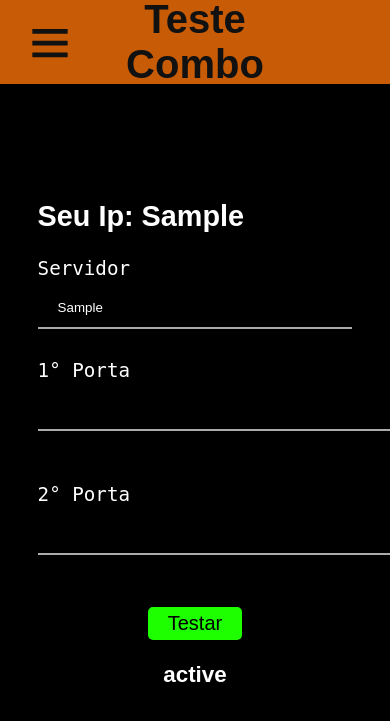
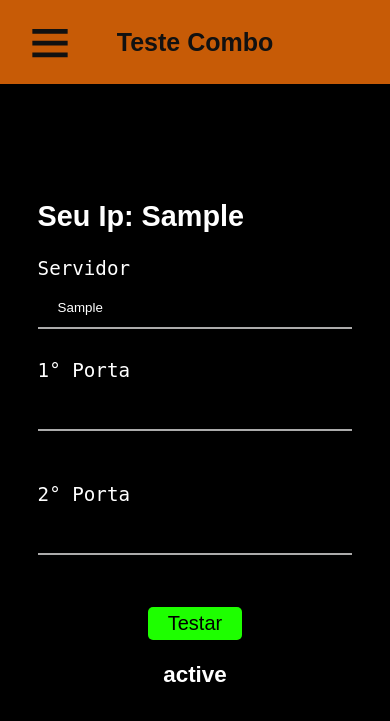
Before and after one commit to Lilomr/DevTools-Sup, a Flask app: template Templates/TesteCombo.html in a window 390 px wide. Shown: the top 721 px of the page. Run offline with Flask 3, Linux system fonts and the light colour scheme; the template is opened without the code that fills it: most values are stand-ins (such as "Sample title", 1, 10 or a date in 2020).

Commit message:
Adicionar responsividade em aparelhor menores que 500px

```diff
--- a/Estilizacao/TesteP.css
+++ b/Estilizacao/TesteP.css
@@ -58,7 +58,7 @@ label {
     font-family: monospace;
 }
 
-input[type=text] {
+input[type=text], input[type=number] {
     background-color: black;
     color: white;
     width: 100%;
--- a/Templates/index.html
+++ b/Templates/index.html
@@ -6,6 +6,7 @@
     <title>{% block title %}{% endblock %}</title>
     <link rel="icon" type="image/svg+xml" href="static/svg/app-icon.svg">
     <link rel="stylesheet" href="{{ url_for('static', filename='css/index-menu-bar.css') }}">
+    <link rel="stylesheet" href="{{ url_for('static', filename='css/mobile_index-menu-bar.css') }}">
     {% block css %}{% endblock %}
 </head>
 
--- /dev/null
+++ b/static/css/mobile_index-menu-bar.css
@@ -0,0 +1,7 @@
+@media (max-width: 500px) {
+
+.menuTitle h1{
+    font-size: 25px;
+}
+
+}
```
